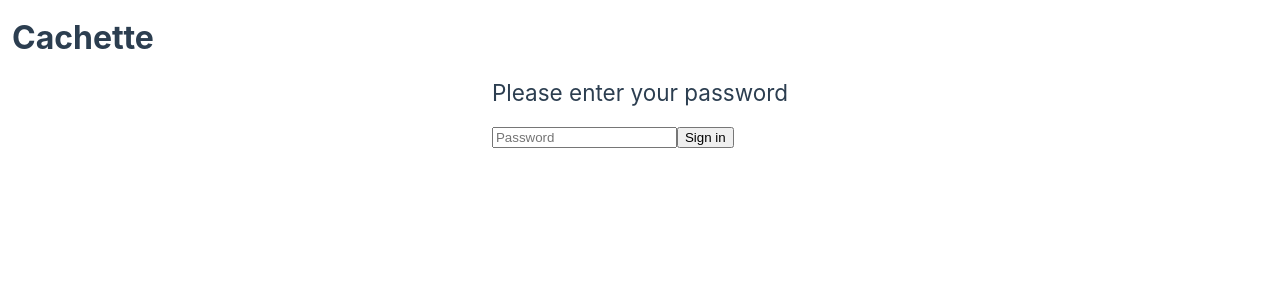
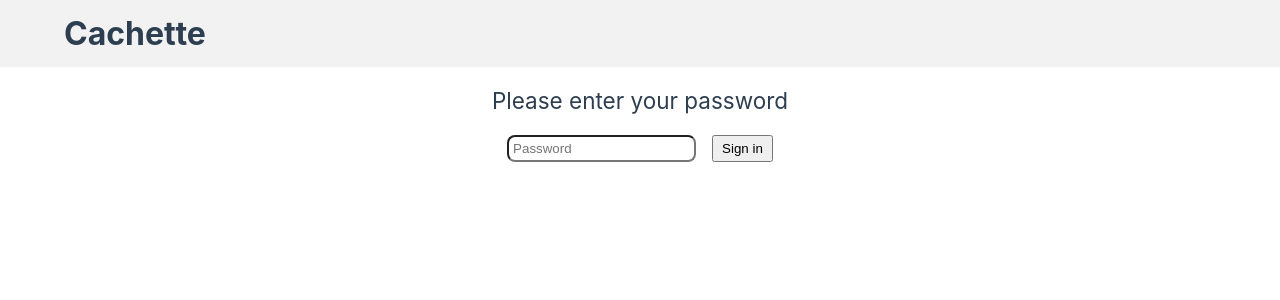
Before and after one commit to benharmonics/wallet, a Vue app in the folder frontend/: page / in a window 1280 px wide. Shown: the top 300 px of the page. Built offline with nearby package versions, Linux system fonts and the light colour scheme; no server answers.

Commit message:
code readability + minor UI improvements

```diff
--- a/frontend/src/App.vue
+++ b/frontend/src/App.vue
@@ -34,5 +34,6 @@ onMounted(() => {
 .content {
   display: flex;
   justify-content: center;
+  padding: 1rem;
 }
 </style>
--- a/frontend/src/components/LoginForm.vue
+++ b/frontend/src/components/LoginForm.vue
@@ -25,9 +25,10 @@ async function onSubmit() {
   <section id="login">
     <h1>Please enter your password</h1>
 
-    <form @submit.prevent="onSubmit" class="space-y-4">
+    <form @submit.prevent="onSubmit">
       <input
         v-model="password"
+        id="password-input"
         type="password"
         inputmode="text"
         autocomplete="current-password"
@@ -37,7 +38,7 @@ async function onSubmit() {
         required
       />
 
-      <button type="submit" class="" :disabled="submitting">
+      <button type="submit" id="sign-in-btn" :disabled="submitting">
         {{ submitting ? 'Signing in…' : 'Sign in' }}
       </button>
 
@@ -47,16 +48,23 @@ async function onSubmit() {
 </template>
 
 <style scoped>
-.space-y-1 > * + * {
-  margin-top: 0.25rem;
+#login{
+  display: flex;
+  flex-direction: column;
+  align-items: center;
+  gap: 1rem;
 }
-.space-y-2 > * + * {
-  margin-top: 0.5rem;
+
+h1 { color: var(--color-heading) }
+
+form { display: flex; gap: 1rem; }
+
+#password-input {
+  padding: 4px;
+  border-radius: 0.5rem;
 }
-.space-y-3 > * + * {
-  margin-top: 0.75rem;
-}
-.space-y-4 > * + * {
-  margin-top: 1rem;
+
+#sign-in-btn {
+  padding: 2px 8px;
 }
 </style>
--- a/frontend/src/components/Navbar.vue
+++ b/frontend/src/components/Navbar.vue
@@ -19,8 +19,9 @@ const onSelectBlockchain = (blockchain) => console.log(blockchain) // TODO
 nav {
   display: flex;
   justify-content: space-between;
-  width: 100%;
-  padding: 12px 12px;
+  align-items: center;
+  padding: 0.5rem 4rem;
+  background: var(--color-background-mute)
 }
 
 #page-title {
```
Also changed, not shown: 1 other file (tests, documents, lock files or other folders).
